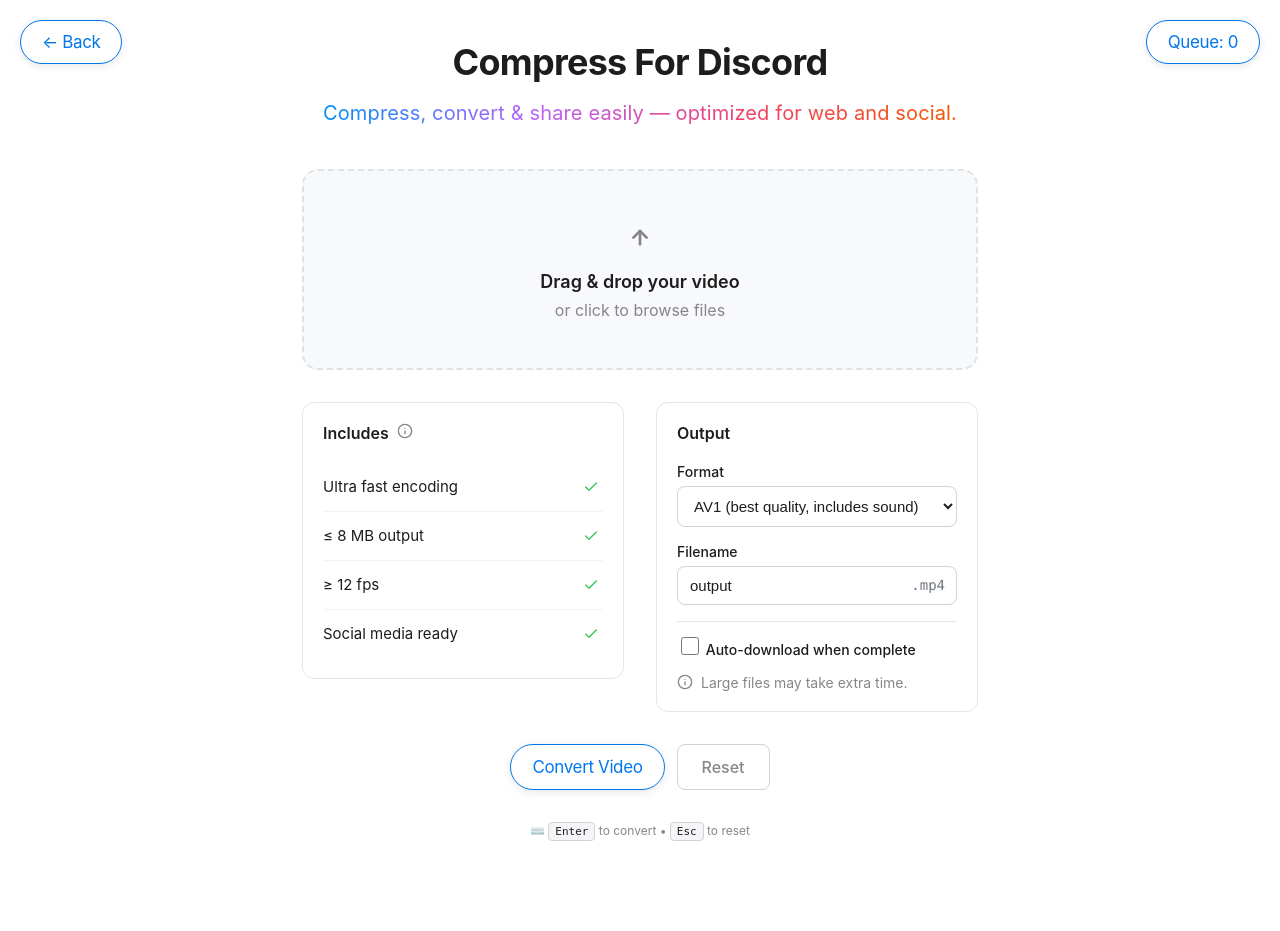
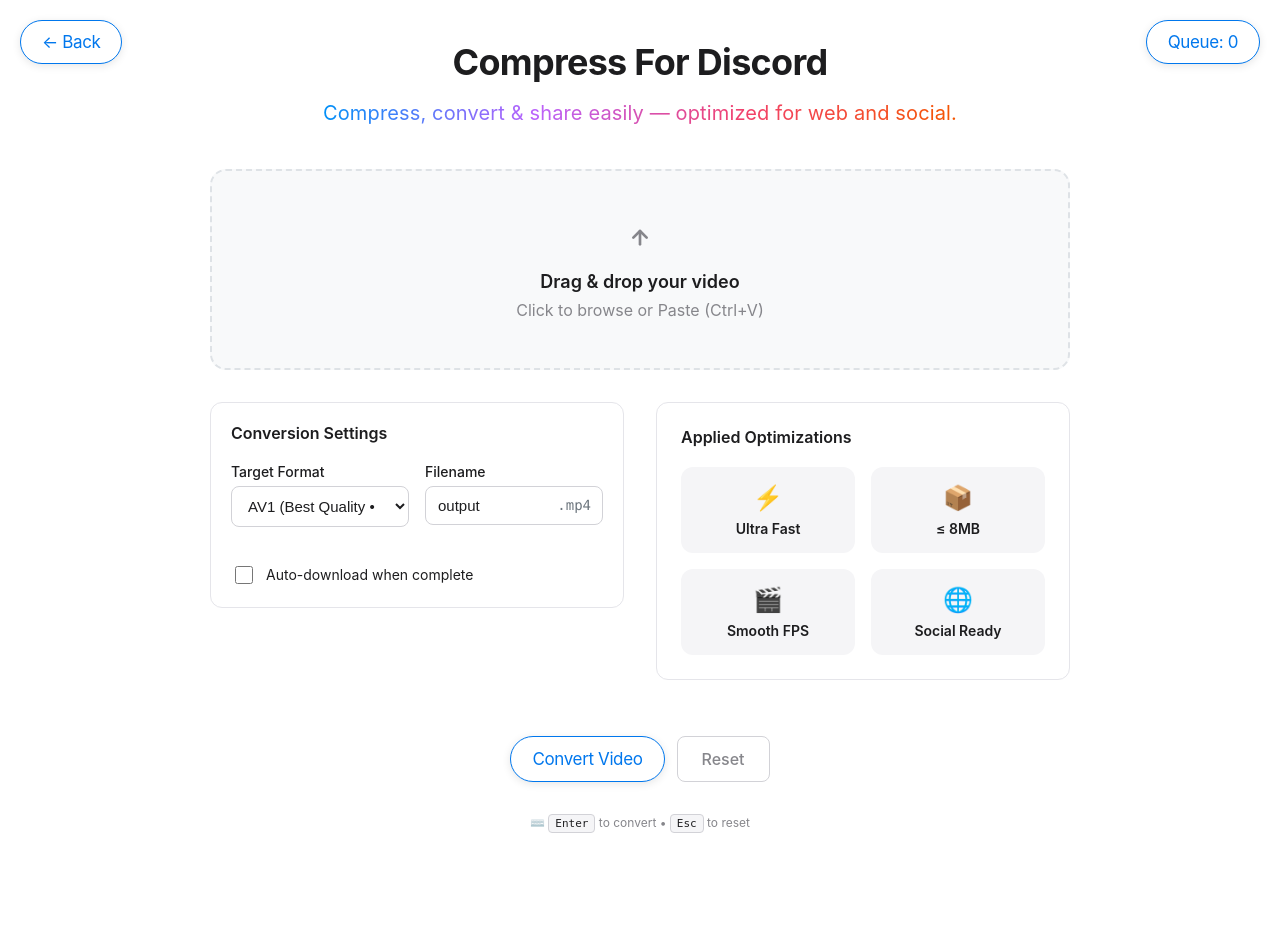
Before and after one commit to thomasboyle/Converter, a Flask app: page /8mb in a window 1280 px wide. Shown: the top 931 px of the page. After the commit the page ends 833 px from the top, so only its background shows below. Run offline with Flask 3, Linux system fonts and the light colour scheme; some libraries are stand-ins or nearby versions.

Commit message:
feat: Introduce core UI, styling, and client-side conversion logic, including a dedicated 8MB template.

```diff
--- a/static/js/conversion.js
+++ b/static/js/conversion.js
@@ -241,6 +241,30 @@ export class ConversionManager {
 
     init() {
         window.conversionManager = this;
+
+        // PASTE SUPPORT
+        document.addEventListener('paste', async (e) => {
+            if (e.target.tagName === 'INPUT' || e.target.tagName === 'TEXTAREA') return;
+
+            const items = (e.clipboardData || e.originalEvent.clipboardData).items;
+            for (const item of items) {
+                if (item.kind === 'file' && item.type.startsWith('video/')) {
+                    const file = item.getAsFile();
+                    this.el.fileInput.files = Utils.createFileList([file]);
+                    this.el.fileInput.dispatchEvent(new Event('change'));
+                    Utils.showToast('Video pasted from clipboard!', 'success');
+                    return;
+                } else if (item.kind === 'string' && item.type === 'text/plain') {
+                    // Check if it's a URL (future feature: download from URL)
+                    item.getAsString(s => {
+                        if (s.match(/^https?:\/\/.+/)) {
+                            Utils.showToast('URL paste supported soon!', 'info');
+                        }
+                    });
+                }
+            }
+        });
+
         setTimeout(() => {
             try { this.checkAndResumeJob(); }
             catch (e) { Utils.handleCriticalError(e, 'Resume job'); }
--- a/static/styles.css
+++ b/static/styles.css
@@ -2173,4 +2173,73 @@ body {
 	.card-item h3 {
 		color: #f5f5f7;
 	}
-}
+}/* Feature Badges */
+.smart-settings-badges {
+    background: #fff;
+    border: 1px solid #e5e5ea;
+    border-radius: 12px;
+    padding: 24px;
+    margin-bottom: 24px;
+}
+
+.badges-grid {
+    display: grid;
+    grid-template-columns: repeat(auto-fit, minmax(140px, 1fr));
+    gap: 16px;
+    margin-top: 16px;
+}
+
+.feature-badge {
+    display: flex;
+    flex-direction: column;
+    align-items: center;
+    text-align: center;
+    padding: 16px 12px;
+    background: #f5f5f7;
+    border-radius: 12px;
+    transition: transform 0.2s ease, box-shadow 0.2s ease;
+    cursor: default;
+}
+
+.feature-badge:hover {
+    transform: translateY(-2px);
+    box-shadow: 0 4px 12px rgba(0,0,0,0.05);
+    background: #fff;
+    border: 1px solid #e5e5ea;
+}
+
+.badge-icon {
+    font-size: 24px;
+    margin-bottom: 8px;
+    display: block;
+}
+
+.badge-text {
+    font-size: 14px;
+    font-weight: 600;
+    color: #1d1d1f;
+}
+
+/* Output Grouping */
+.output-group {
+    display: grid;
+    grid-template-columns: 1fr 1fr;
+    gap: 16px;
+    margin-bottom: 20px;
+}
+
+.auto-download-label {
+    display: flex;
+    align-items: center;
+    gap: 10px;
+    font-size: 14px;
+    color: #1d1d1f;
+    cursor: pointer;
+    user-select: none;
+}
+
+@media (max-width: 600px) {
+    .output-group {
+        grid-template-columns: 1fr;
+    }
+}
--- a/templates/8mb.html
+++ b/templates/8mb.html
@@ -121,7 +121,7 @@
 				</svg>
 			</div>
 			<p class="upload-text">Drag & drop your video</p>
-			<p class="upload-subtext">or click to browse files</p>
+			<p class="upload-subtext">Click to browse or Paste (Ctrl+V)</p>
 			<input id="video" name="video" type="file" accept="video/*" required hidden>
 		</div>
 
@@ -130,67 +130,18 @@
 
 		<!-- Settings and Output -->
 		<div class="settings-output-container">
-			<!-- Smart Settings -->
-			<div class="smart-settings">
-				<div class="settings-header">
-					<span>Includes</span>
-					<div class="info-icon">
-						<svg width="16" height="16" viewBox="0 0 24 24" fill="none">
-							<circle cx="12" cy="12" r="10" stroke="currentColor" stroke-width="2" />
-							<path d="M12 16v-4" stroke="currentColor" stroke-width="2" stroke-linecap="round" />
-							<path d="M12 8h.01" stroke="currentColor" stroke-width="2" stroke-linecap="round" />
-						</svg>
-					</div>
-				</div>
-				<div class="setting-item">
-					<span>Ultra fast encoding</span>
-					<div class="checkmark">
-						<svg width="16" height="16" viewBox="0 0 24 24" fill="none">
-							<path d="M20 6L9 17l-5-5" stroke="currentColor" stroke-width="2" stroke-linecap="round"
-								stroke-linejoin="round" />
-						</svg>
-					</div>
-				</div>
-				<div class="setting-item">
-					<span>≤ 8 MB output</span>
-					<div class="checkmark">
-						<svg width="16" height="16" viewBox="0 0 24 24" fill="none">
-							<path d="M20 6L9 17l-5-5" stroke="currentColor" stroke-width="2" stroke-linecap="round"
-								stroke-linejoin="round" />
-						</svg>
-					</div>
-				</div>
-				<div class="setting-item">
-					<span>≥ 12 fps</span>
-					<div class="checkmark">
-						<svg width="16" height="16" viewBox="0 0 24 24" fill="none">
-							<path d="M20 6L9 17l-5-5" stroke="currentColor" stroke-width="2" stroke-linecap="round"
-								stroke-linejoin="round" />
-						</svg>
-					</div>
-				</div>
-				<div class="setting-item">
-					<span>Social media ready</span>
-					<div class="checkmark">
-						<svg width="16" height="16" viewBox="0 0 24 24" fill="none">
-							<path d="M20 6L9 17l-5-5" stroke="currentColor" stroke-width="2" stroke-linecap="round"
-								stroke-linejoin="round" />
-						</svg>
-					</div>
-				</div>
-			</div>
-
-			<!-- Output Section -->
+			<!-- Output Section (Moved up for better flow) -->
 			<div class="output-section">
-				<h3>Output</h3>
+				<h3>Conversion Settings</h3>
+				<div class="output-group">
 					<div class="output-field">
-					<label for="format">Format</label>
+						<label for="format">Target Format</label>
 						<select id="format" name="format">
-						<option value="av1" selected>AV1 (best quality, includes sound)</option>
-						<option value="avif">AVIF (best quality)</option>
-						<option value="mp4">MP4 (good quality, includes sound)</option>
-						<option value="webp">WebP (good quality)</option>
-						<option value="gif">GIF (maximum compatibility)</option>
+							<option value="av1" selected>AV1 (Best Quality • Includes Audio)</option>
+							<option value="mp4">MP4 (Standard • Includes Audio)</option>
+							<option value="avif">AVIF (Silent • Highest Compression)</option>
+							<option value="webp">WebP (Silent • Good Compression)</option>
+							<option value="gif">GIF (Silent • Universal Support)</option>
 						</select>
 					</div>
 					<div class="output-field">
@@ -201,27 +152,48 @@
 							<span class="file-extension" id="fileExtension">.mp4</span>
 						</div>
 					</div>
+				</div>
+
+				<div class="output-options">
+					<label class="auto-download-label">
+						<input type="checkbox" id="auto-download-toggle">
+						<span>Auto-download when complete</span>
+					</label>
+				</div>
+
 				<div id="audio-warning" class="audio-warning" style="display: none;">
 					<svg width="16" height="16" viewBox="0 0 24 24" fill="none">
 						<path
 							d="M12 9v2m0 4h.01m-6.938 4h13.856c1.54 0 2.502-1.667 1.732-2.5L13.732 4c-.77-.833-1.964-.833-2.732 0L3.732 16.5c-.77.833.192 2.5 1.732 2.5z"
 							stroke="currentColor" stroke-width="2" stroke-linecap="round" stroke-linejoin="round" />
 					</svg>
-					<span>⚠️ Audio will be removed in this format</span>
+					<span>⚠️ Audio will be removed</span>
 				</div>
-				<div class="output-field auto-download-field">
-					<label class="auto-download-label">
-						<input type="checkbox" id="auto-download-toggle">
-						<span>Auto-download when complete</span>
-					</label>
 			</div>
-				<div class="output-note">
-					<svg width="16" height="16" viewBox="0 0 24 24" fill="none">
-						<circle cx="12" cy="12" r="10" stroke="currentColor" stroke-width="2" />
-						<path d="M12 16v-4" stroke="currentColor" stroke-width="2" stroke-linecap="round" />
-						<path d="M12 8h.01" stroke="currentColor" stroke-width="2" stroke-linecap="round" />
-					</svg>
-					<span>Large files may take extra time.</span>
+
+			<!-- Smart Settings (Visual Badges) -->
+			<div class="smart-settings-badges">
+				<div class="settings-header">
+					<span>Applied Optimizations</span>
+				</div>
+				<div class="badges-grid">
+					<div class="feature-badge"
+						title="We ensure the video is tailored for Discord playback without Nitro">
+						<span class="badge-icon">⚡</span>
+						<span class="badge-text">Ultra Fast</span>
+					</div>
+					<div class="feature-badge" title="File size is strictly capped at 8MB">
+						<span class="badge-icon">📦</span>
+						<span class="badge-text">≤ 8MB</span>
+					</div>
+					<div class="feature-badge" title="Frame rate is optimized for smooth playback">
+						<span class="badge-icon">🎬</span>
+						<span class="badge-text">Smooth FPS</span>
+					</div>
+					<div class="feature-badge" title="Perfect for Discord, Twitter, and other platforms">
+						<span class="badge-icon">🌐</span>
+						<span class="badge-text">Social Ready</span>
+					</div>
 				</div>
 			</div>
 		</div>
```
Lines whose indentation alone changed are shown as unchanged.
